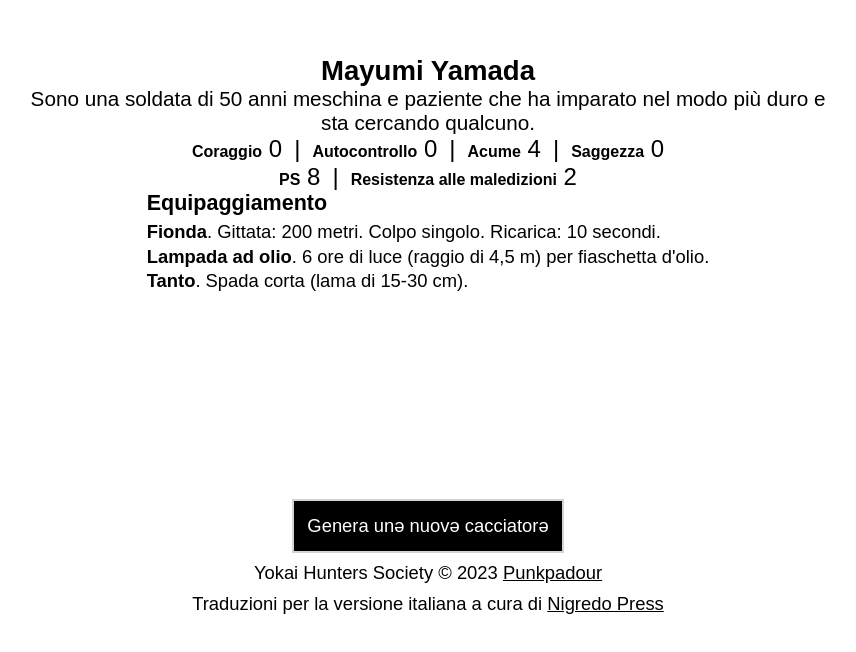
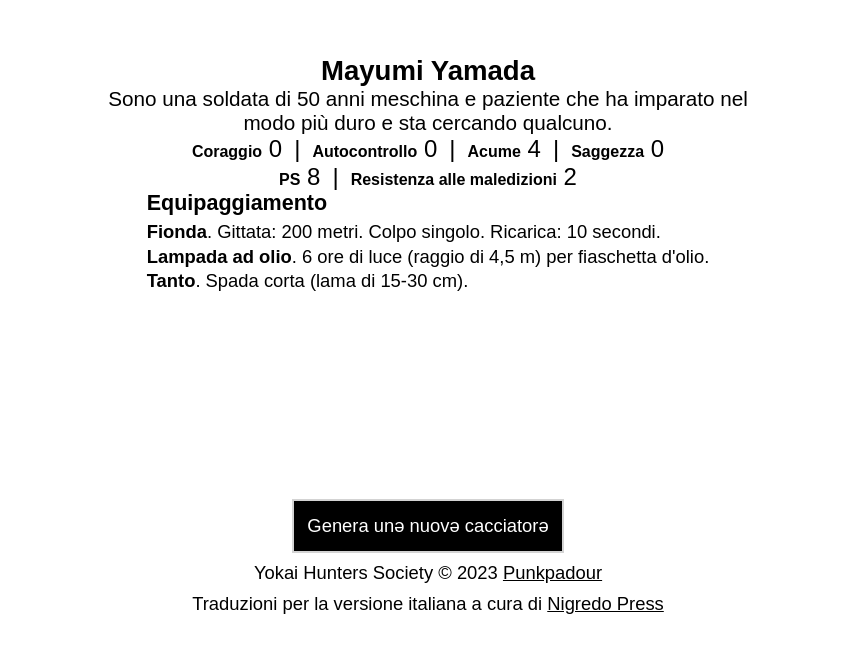
Before and after one commit to Sbax/yhs-character-generator, a Next.js app: page / in a window 1280 px wide. Shown: the part 148-800 px from the top of the page, without its empty margins (212-1068 px from the left). Built offline with nearby package versions, Linux system fonts and the light colour scheme; a web font is replaced by a local one.

Commit message:
improved generation

```diff
--- a/src/components/character.module.scss
+++ b/src/components/character.module.scss
@@ -7,7 +7,7 @@
 
 .description {
   text-align: center;
-  max-width: 70ch;
+  max-width: 60ch;
   font-size: 1.125em;
 
   text-transform: lowercase;
@@ -54,7 +54,7 @@
     list-style: none;
 
     li {
-      max-width: 70ch;
+      max-width: 60ch;
     }
 
     > li + li {
--- a/src/generator.js
+++ b/src/generator.js
@@ -48,11 +48,19 @@ const getTraits = (gender) => {
 const getItems = () => {
   const firstItem = getItem();
   let secondItem = getItem();
-  while (firstItem === secondItem) {
+  while (firstItem.name === secondItem.name) {
     secondItem = getItem();
   }
 
-  return [firstItem, secondItem];
+  let startingItem = getStartingItem();
+  while (
+    firstItem.name === startingItem.name ||
+    secondItem.name === startingItem.name
+  ) {
+    startingItem = getStartingItem();
+  }
+
+  return [firstItem, secondItem, startingItem];
 };
 
 export const getCharacter = () => {
@@ -79,7 +87,7 @@ export const getCharacter = () => {
   const hp = 8 + courage;
   const curseResistance = 2 + wisdom;
 
-  const items = [...getItems(), getStartingItem()];
+  const items = getItems();
 
   return {
     firstName,
```
